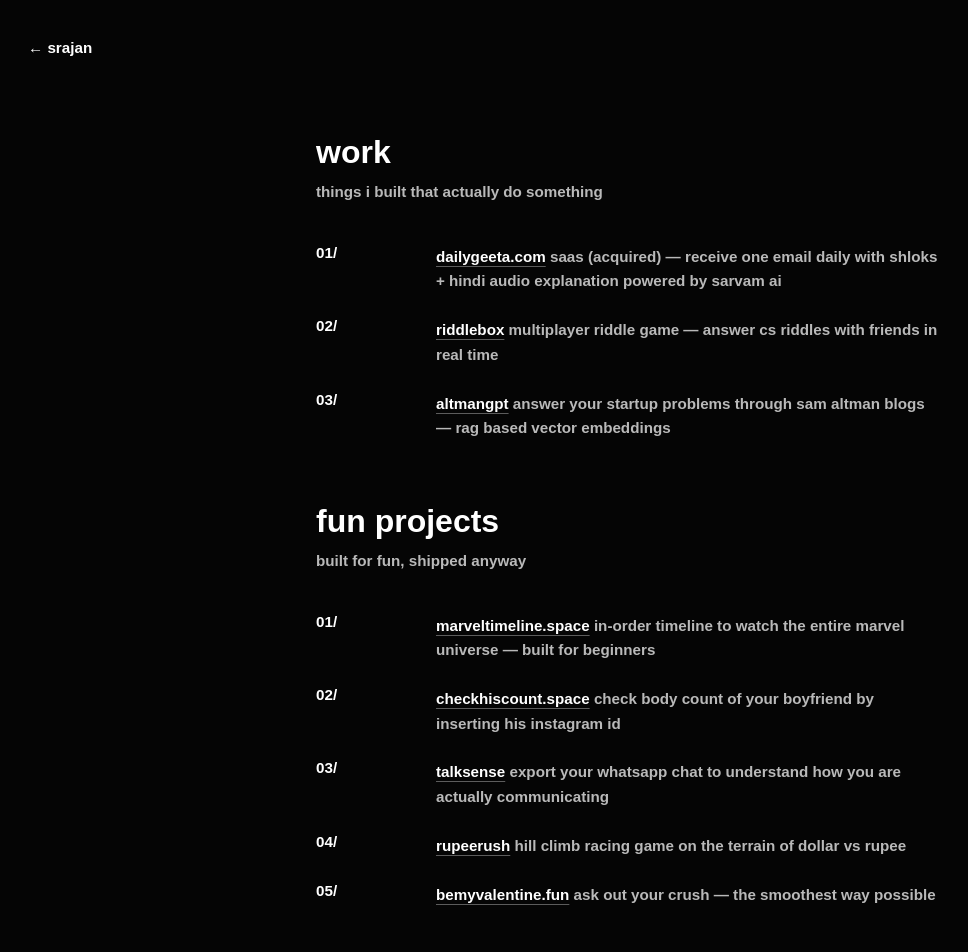
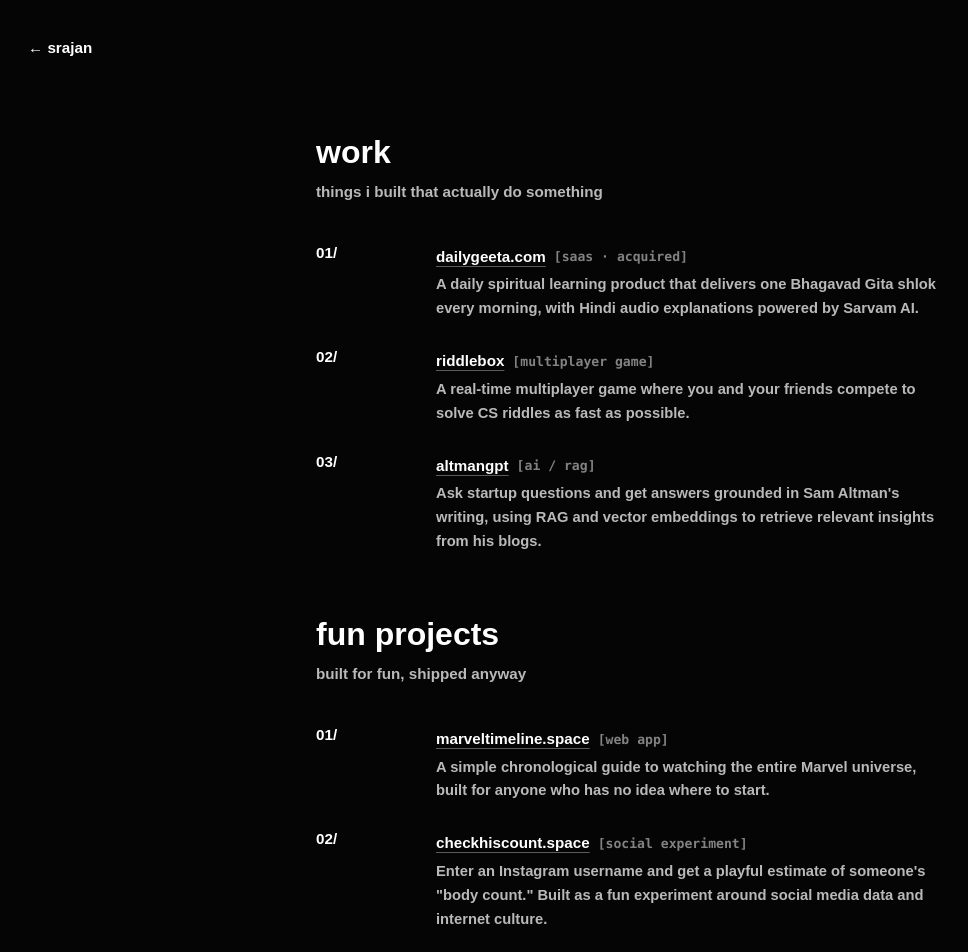
Before and after one commit to creation22/srajan_2026, a Next.js app: page /stuff in a window 1280 px wide. Shown: the top 952 px of the page, without its empty margins (12-980 px from the left). Built offline with nearby package versions, Linux system fonts and the light colour scheme; a web font is replaced by a local one.

Commit message:
projects: upgrade descriptions to specific focused text, add clean tags, no em dashes

```diff
--- a/app/stuff/page.tsx
+++ b/app/stuff/page.tsx
@@ -3,53 +3,62 @@ import ThoughtsBackLink from "@/components/ThoughtsBackLink";
 const workProjects = [
   {
     name: "dailygeeta.com",
+    tag: "saas · acquired",
     link: "https://dailygeeta.com",
     description:
-      "saas (acquired) — receive one email daily with shloks + hindi audio explanation powered by sarvam ai",
+      "A daily spiritual learning product that delivers one Bhagavad Gita shlok every morning, with Hindi audio explanations powered by Sarvam AI.",
   },
   {
     name: "riddlebox",
+    tag: "multiplayer game",
     link: "https://riddlebox.heysrajan.com",
     description:
-      "multiplayer riddle game — answer cs riddles with friends in real time",
+      "A real-time multiplayer game where you and your friends compete to solve CS riddles as fast as possible.",
   },
   {
     name: "altmangpt",
+    tag: "ai / rag",
     link: "https://atlmangpt.heysrajan.com",
     description:
-      "answer your startup problems through sam altman blogs — rag based vector embeddings",
+      "Ask startup questions and get answers grounded in Sam Altman's writing, using RAG and vector embeddings to retrieve relevant insights from his blogs.",
   },
 ];
 
 const funProjects = [
   {
     name: "marveltimeline.space",
+    tag: "web app",
     link: "https://marveltimeline.space",
     description:
-      "in-order timeline to watch the entire marvel universe — built for beginners",
+      "A simple chronological guide to watching the entire Marvel universe, built for anyone who has no idea where to start.",
   },
   {
     name: "checkhiscount.space",
+    tag: "social experiment",
     link: "https://checkhiscount.space",
     description:
-      "check body count of your boyfriend by inserting his instagram id",
+      "Enter an Instagram username and get a playful estimate of someone's \"body count.\" Built as a fun experiment around social media data and internet culture.",
   },
   {
     name: "talksense",
+    tag: "chat analyzer",
     link: "https://talksense.heysrajan.com",
     description:
-      "export your whatsapp chat to understand how you are actually communicating",
+      "Upload your WhatsApp chat and discover how you actually communicate - from conversation patterns to who texts first and how the dynamic changes over time.",
   },
   {
     name: "rupeerush",
+    tag: "game",
     link: "https://rupeerush.srajan.online",
     description:
-      "hill climb racing game on the terrain of dollar vs rupee",
+      "A hill-climb racing game where the terrain is shaped by the USD/INR exchange rate. The rupee falls, the car climbs.",
   },
   {
     name: "bemyvalentine.fun",
+    tag: "web experiment",
     link: "https://bemyvalentine.fun",
-    description: "ask out your crush — the smoothest way possible",
+    description:
+      "A playful way to ask someone out, designed to make saying \"yes\" feel like the obvious choice.",
   },
 ];
 
@@ -71,7 +80,7 @@ export default function Stuff() {
               </p>
             </div>
 
-            <div className="grid gap-5 sm:gap-6">
+            <div className="grid gap-6 sm:gap-7">
               {workProjects.map((project, index) => (
                 <div
                   key={project.name}
@@ -81,6 +90,7 @@ export default function Stuff() {
                     {String(index + 1).padStart(2, "0")}/
                   </p>
                   <div className="max-w-xl text-[0.95rem] leading-relaxed font-semibold text-white">
+                    <div className="flex items-center gap-2 flex-wrap">
                       <a
                         href={project.link}
                         target="_blank"
@@ -88,8 +98,14 @@ export default function Stuff() {
                         className="underline decoration-white/35 underline-offset-4 transition hover:decoration-white"
                       >
                         {project.name}
-                    </a>{" "}
-                    <span className="text-white/72">{project.description}</span>
+                      </a>
+                      <span className="text-white/50 text-[0.82rem] font-mono">
+                        [{project.tag}]
+                      </span>
+                    </div>
+                    <p className="mt-1 text-white/72 text-[0.92rem]">
+                      {project.description}
+                    </p>
                   </div>
                 </div>
               ))}
@@ -107,7 +123,7 @@ export default function Stuff() {
               </p>
             </div>
 
-            <div className="grid gap-5 sm:gap-6">
+            <div className="grid gap-6 sm:gap-7">
               {funProjects.map((project, index) => (
                 <div
                   key={project.name}
@@ -117,6 +133,7 @@ export default function Stuff() {
                     {String(index + 1).padStart(2, "0")}/
                   </p>
                   <div className="max-w-xl text-[0.95rem] leading-relaxed font-semibold text-white">
+                    <div className="flex items-center gap-2 flex-wrap">
                       <a
                         href={project.link}
                         target="_blank"
@@ -124,8 +141,14 @@ export default function Stuff() {
                         className="underline decoration-white/35 underline-offset-4 transition hover:decoration-white"
                       >
                         {project.name}
-                    </a>{" "}
-                    <span className="text-white/72">{project.description}</span>
+                      </a>
+                      <span className="text-white/50 text-[0.82rem] font-mono">
+                        [{project.tag}]
+                      </span>
+                    </div>
+                    <p className="mt-1 text-white/72 text-[0.92rem]">
+                      {project.description}
+                    </p>
                   </div>
                 </div>
               ))}
@@ -141,7 +164,7 @@ export default function Stuff() {
                 rel="noopener noreferrer"
                 className="flex min-h-10 w-fit items-center text-[0.95rem] leading-relaxed font-semibold text-white underline decoration-white/35 underline-offset-4 transition hover:decoration-white"
               >
-                more projects and experiments on github →
+                More projects, experiments, and things I probably shouldn&apos;t have built → github
               </a>
             </div>
           </div>
--- a/components/ProjectsSection.tsx
+++ b/components/ProjectsSection.tsx
@@ -1,20 +1,24 @@
 const workProjects = [
   {
     name: "dailygeeta.com",
+    tag: "saas · acquired",
     link: "https://dailygeeta.com",
     description:
-      "saas (acquired) — daily shloks with hindi audio explanation via sarvam ai",
+      "A daily spiritual learning product delivering Bhagavad Gita shloks with Hindi audio powered by Sarvam AI.",
   },
   {
     name: "riddlebox",
+    tag: "multiplayer game",
     link: "https://riddlebox.heysrajan.com",
-    description: "multiplayer cs riddle game",
+    description:
+      "Real-time multiplayer game to solve CS riddles as fast as possible.",
   },
   {
     name: "altmangpt",
+    tag: "ai / rag",
     link: "https://atlmangpt.heysrajan.com",
     description:
-      "answer your startup problems through sam altman blogs — rag + vector embeddings",
+      "Ask startup questions grounded in Sam Altman's writing via RAG and vector embeddings.",
   },
 ];
 
@@ -49,7 +53,7 @@ export default function ProjectsSection({
               >
                 {project.name}
               </a>{" "}
-              - {project.description}
+              <span className="text-muted/60 text-xs font-mono">[{project.tag}]</span> - {project.description}
             </p>
           </div>
         ))}
```
Lines whose indentation alone changed are shown as unchanged.
